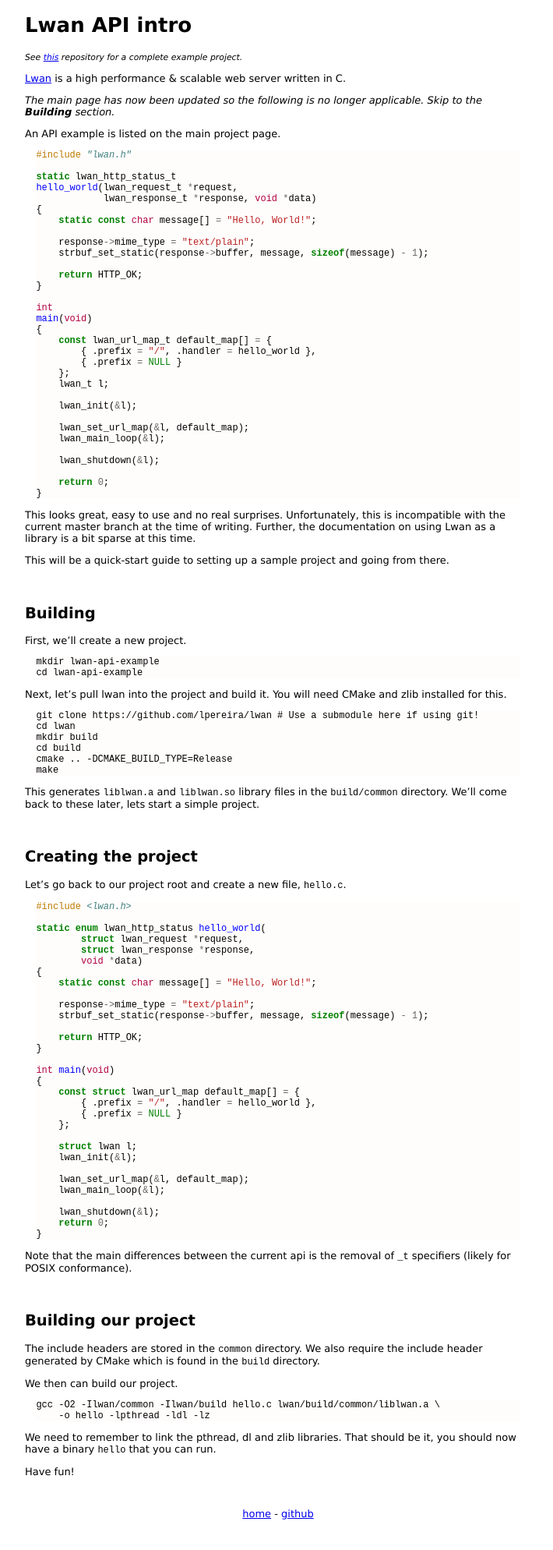
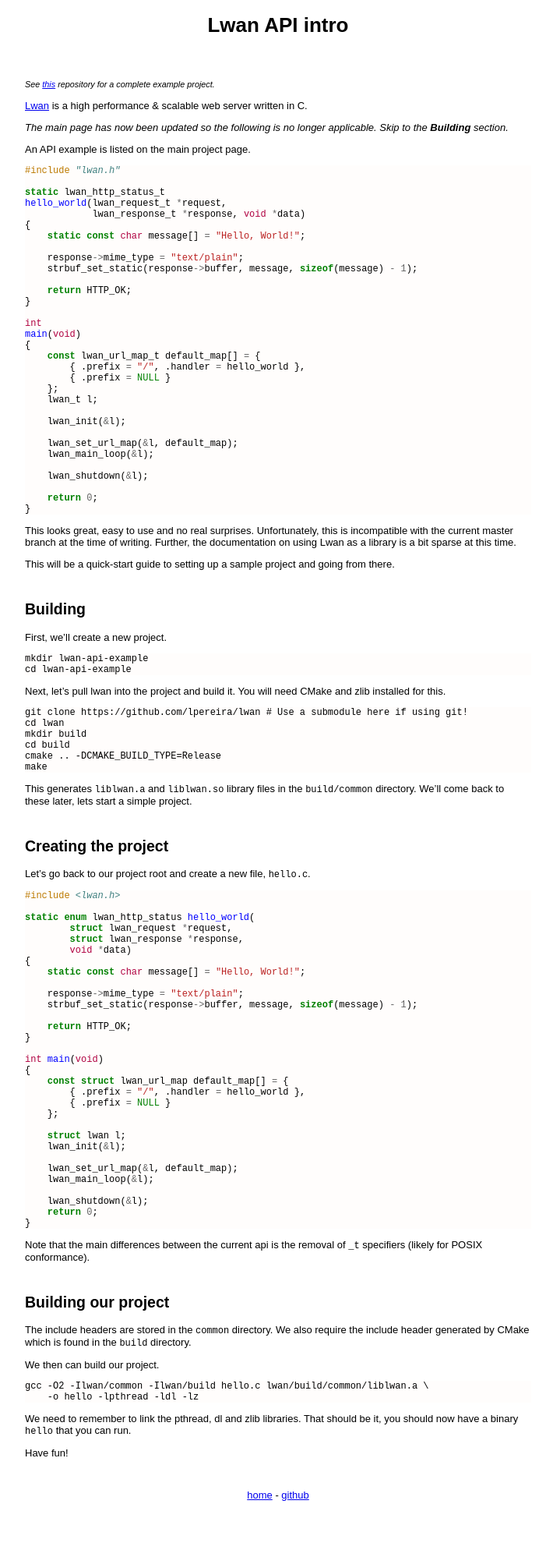
Before and after one commit to Tiehuis/Tiehuis.github.io, a Jekyll site: the page built from _posts/2017-02-16-lwan-intro.md, in a window 1280 px wide. Shown: the whole page at 78% size, without its empty margins (283-993 px from the left). Built offline with Jekyll 4.4.1, drawn with Linux system fonts in a browser that asks for light colours; after the commit the page ends 1964 px from its top, so only the background shows below that.

Commit message:
Minor css improvements

```diff
--- a/_includes/style.css
+++ b/_includes/style.css
@@ -1,6 +1,11 @@
 html, body {
-    font-family: "Lucida Grande", "Lucide Sans Unicode", Arial, Helvetica, sans-serif;
+    font-family: sans-serif;
     font-size: small;
+}
+
+.title {
+    text-align: center;
+    margin-bottom: 4em;
 }
 
 .post, .home {
@@ -29,27 +34,17 @@
 }
 
 h1:not(:first-child), h2 {
-    margin-top: 2.5em;
+    margin-top: 2em;
 }
 
 @media screen and (min-width: 45em) {
 	.post, .home, .central-element {
 		width: 50em;
 	}
-
-    pre > code {
-        margin-left: 1.2em;
-        margin-right: 1.2em;
-    }
 }
 
-@media screen and (max-width: 44em) {
+@media screen and (max-width: 45em) {
 	.post, .home, .central-element {
 		width: 92%;
 	}
-
-    pre > code {
-        margin-left: -0.5em;
-        margin-right: -0.5em;
-    }
 }
```
